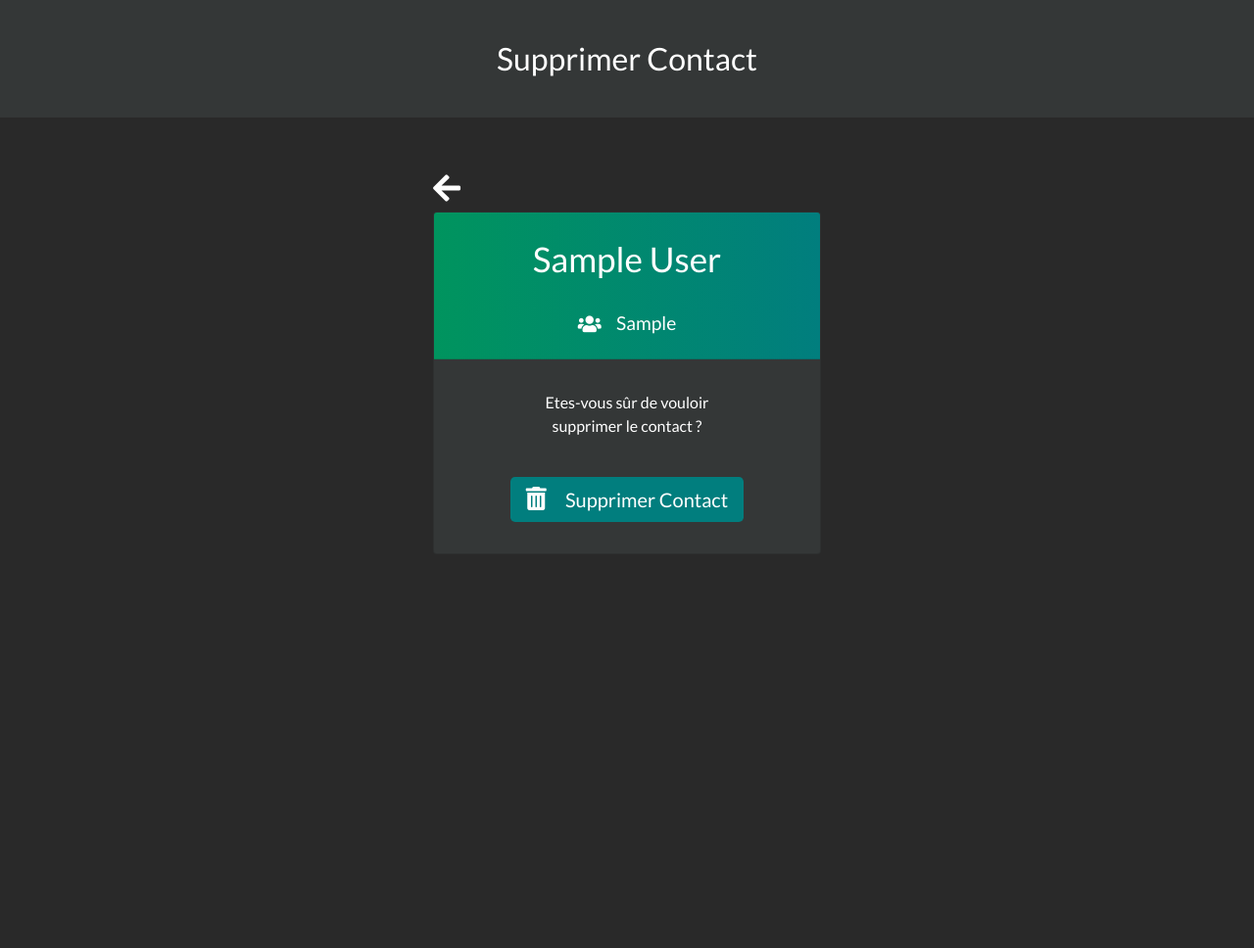
After one commit to dardevetdidier/Contacts, a Django app: template contactapp/templates/contactapp/delete.html in a window 1280 px wide. The commit adds this page. Shown: the whole page at 98% size. Run offline with Django 4.2, Linux system fonts and the light colour scheme; the template is opened without the code that fills it: values that come from a table or form of the project are taken from there, others are empty; tables that the repository leaves empty hold one stand-in row (values such as "Sample post").

Commit message:
add delete contact functionality

```diff
--- /dev/null
+++ b/contactapp/static/contactapp/css/delete.css
@@ -0,0 +1,110 @@
+body {
+    font-family: "Lato", sans-serif;
+    background-color: #292929;
+
+}
+
+.navbar {
+    display: flex;
+    height: 15vh;
+    justify-content: center;
+    background-color: #343737;
+}
+
+.navbar-brand {
+    margin: 0 auto;
+    font-size: 2em;
+    color: white;
+}
+
+.container {
+    margin-top: 3rem;
+    max-width: 420px;
+    height: 100vh;
+}
+
+.col {
+    display: flex;
+    justify-content: center;
+}
+
+a.back-arrow {
+    text-decoration: none;
+    color: white;
+    font-size: 2em;
+}
+
+.card {
+    width: 25rem;
+    background-color: #343737;
+}
+
+.card-header {
+    display: flex;
+    flex-direction: column;
+    justify-content: space-around;
+    align-items: center;
+    height: 150px;
+    padding-left: 1em;
+    background: rgb(0,148,94);
+    background: linear-gradient(90deg, rgba(0,148,94,1) 0%, rgba(1,126,126,1) 100%);
+}
+
+.card-header p {
+    margin: 0;
+    font-size: 2.2em;
+    color: white;
+}
+
+.header-icon-name {
+    display: flex;
+    justify-content: start;
+    align-items: center;
+}
+
+.header-icon-name p {
+    font-size: 1.2em;
+    margin: 0;
+}
+
+.header-icon-name i {
+    font-size: 1.2em;
+    color: white;
+    margin-right: 0.8em;
+}
+
+.main-section {
+    display: flex;
+    flex-direction: column;
+    align-items: center;
+    padding: 2em 0;
+}
+
+.main-section p {
+    text-align: center;
+    color: white;
+    font-size: 1em;
+    padding: 0 6em;
+}
+
+.icon-name {
+    display: flex;
+    justify-content: space-around;
+    align-items: center;
+    margin-top: 1.5em;
+}
+
+.icon-name i {
+    font-size: 1.2em;
+    color: white;
+    margin-right: 0.8em;
+}
+
+.btn {
+    background-color: #017e7e;
+    border: #017e7e;
+}
+.btn:hover {
+    background-color: #8f0000;
+    border: #8f0000;
+}
--- /dev/null
+++ b/contactapp/templates/contactapp/delete.html
@@ -0,0 +1,73 @@
+<!doctype html>
+<html lang="fr">
+<head>
+    <meta charset="UTF-8">
+    <meta name="viewport"
+          content="width=device-width, user-scalable=no, initial-scale=1.0, maximum-scale=1.0, minimum-scale=1.0">
+    <meta http-equiv="X-UA-Compatible" content="ie=edge">
+
+
+    <!-- GOOGLE FONT -->
+    <link rel="preconnect" href="https://fonts.googleapis.com">
+    <link rel="preconnect" href="https://fonts.gstatic.com" crossorigin>
+    <link href="https://fonts.googleapis.com/css2?family=Lato&display=swap" rel="stylesheet">
+    <!-- Bootstrap CSS -->
+    <link href="https://cdn.jsdelivr.net/npm/bootstrap@5.1.3/dist/css/bootstrap.min.css" rel="stylesheet" integrity="sha384-1BmE4kWBq78iYhFldvKuhfTAU6auU8tT94WrHftjDbrCEXSU1oBoqyl2QvZ6jIW3" crossorigin="anonymous">
+    <link rel="stylesheet" href="../../static/contactapp/css/delete.css">
+    <!-- FONTAWESOME -->
+    <link rel="stylesheet" href="https://use.fontawesome.com/releases/v5.15.4/css/all.css" integrity="sha384-DyZ88mC6Up2uqS4h/KRgHuoeGwBcD4Ng9SiP4dIRy0EXTlnuz47vAwmeGwVChigm" crossorigin="anonymous">
+
+    <title>Supprimer Contact</title>
+</head>
+
+<body>
+
+    <header>
+
+        <nav class="navbar">
+            <span class="navbar-brand">Supprimer Contact</span>
+        </nav>
+    </header>
+
+    <div class="container">
+        <div class="row justify-content-center">
+
+            <a href="{% url 'contact-detail' contact.id %}" class="back-arrow"><i class="fas fa-arrow-left"></i></a>
+            <div class="col">
+                <div class="card">
+<!-- CARD HEADER -->
+
+                    <div class="card-header">
+                        <p class="card-header-contact">{{ contact }}</p>
+
+                        <div class="header-icon-name">
+                            <i class="fas fa-users"></i>
+                            <p class="header-contact-name">{{ contact.group }}</p>
+                        </div>
+
+
+
+                    </div>
+
+<!-- CONTACT SECTION -->
+
+
+                    <div class="main-section">
+                        <p>Etes-vous sûr de vouloir supprimer le contact ?</p>
+                            <div class="icon-name">
+
+                                <form action="" method="post">
+                                    {% csrf_token %}
+                                    <button type="submit" class="btn btn-dark btn-lg"><i class="fas fa-trash-alt"></i>Supprimer Contact</button>
+                                </form>
+                            </div>
+                    </div>
+
+
+
+                </div>
+            </div>
+        </div>
+    </div>
+</body>
+</html>
--- a/contactapp/templates/contactapp/detail.html
+++ b/contactapp/templates/contactapp/detail.html
@@ -53,7 +53,7 @@
                                     <i class="fas fa-user-edit"></i>
                                 </a>
 
-                                <a href="{% url 'add-contact' %}">
+                                <a href="{% url 'delete-contact' contact.id %}">
                                     <i class="fas fa-user-minus"></i>
                                 </a>
                             </div>
```
Also changed, not shown: contactapp/views.py (+8 -4 lines).
